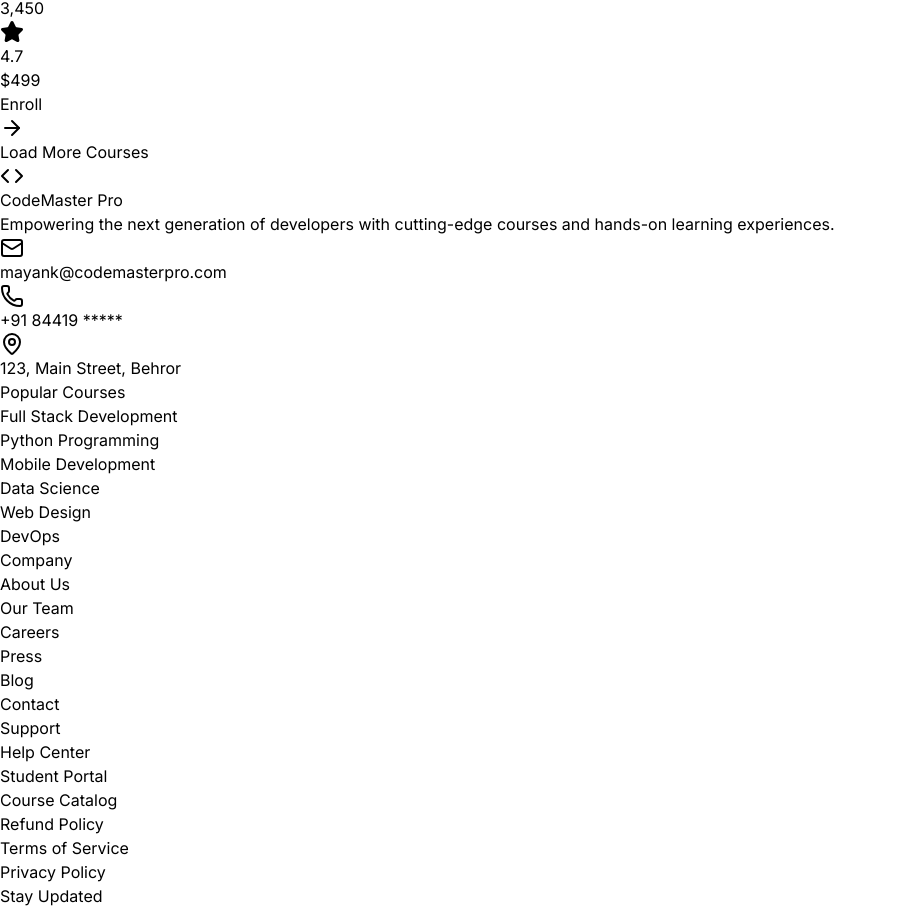
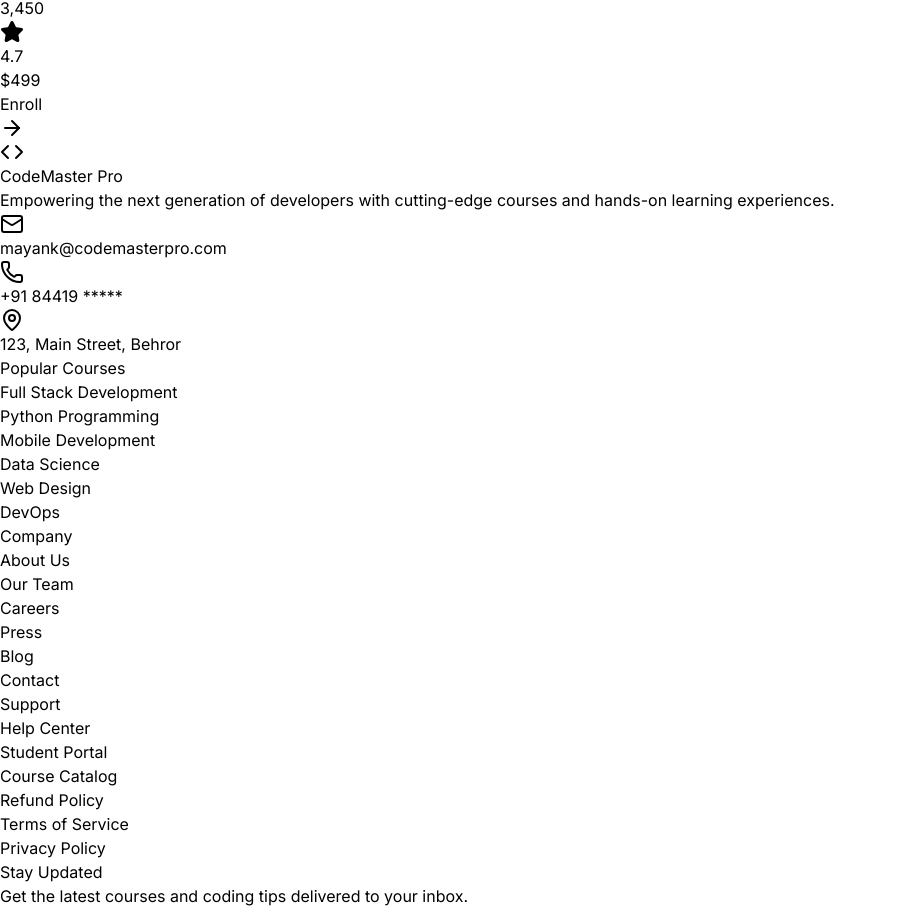
Before and after one commit to MayankYadav-dev/CodeMaster-Pro, a Next.js app: page /allcourses in a window 1280 px wide. Shown: the part 6592-7504 px from the top of the page, without its empty margins (0-897 px from the left). Built offline with nearby package versions, Linux system fonts and the light colour scheme.

Commit message:
minor changes

```diff
--- a/src/app/allcourses/page.js
+++ b/src/app/allcourses/page.js
@@ -41,7 +41,6 @@
     <section>
     <Navbar />
     <div className="pt-16 min-h-screen bg-[#F1EFEC] dark:bg-[#030303] transition-colors duration-300">
-      {/* Header */}
 
       <div className="py-16">
         <div className="max-w-7xl mx-auto px-4 sm:px-6 lg:px-8">
@@ -59,12 +58,10 @@
         </div>
       </div>
 
-      {/* Filters */}
       <div className="shadow-sm border-b border-[#E0E0E0] dark:border-[#1D2C3E]">
         <div className="max-w-7xl mx-auto px-4 sm:px-6 lg:px-8 py-6">
           <div className="flex flex-wrap gap-6 items-center justify-between">
             <div className="flex flex-wrap gap-4">
-              {/* Category Filter */}
               <div>
                 <label className="block text-sm font-medium text-[#123458] dark:text-[#D4C9BE] mb-2">
                   Category
@@ -80,7 +77,6 @@
                 </select>
               </div>
 
-              {/* Level Filter */}
               <div>
                 <label className="block text-sm font-medium text-[#123458] dark:text-[#D4C9BE] mb-2">
                   Level
@@ -97,7 +93,6 @@
               </div>
             </div>
 
-            {/* Sort By */}
             <div>
               <label className="block text-sm font-medium text-[#123458] dark:text-[#D4C9BE] mb-2">
                 Sort By
@@ -118,7 +113,6 @@
         </div>
       </div>
 
-      {/* Courses Grid */}
       <div className="py-12">
         <div className="max-w-7xl mx-auto px-4 sm:px-6 lg:px-8">
           <div className="grid grid-cols-1 md:grid-cols-2 lg:grid-cols-3 xl:grid-cols-4 gap-8">
@@ -207,15 +201,6 @@
           )}
         </div>
       </div>
-
-      {/* Load More Button */}
-      {filteredCourses.length > 0 && (
-        <div className="text-center pb-12">
-          <button className="px-8 py-3 border-2 border-[#123458] text-[#123458] dark:text-[#D4C9BE] dark:border-[#D4C9BE] rounded-full font-semibold hover:bg-[#123458] hover:text-white dark:hover:bg-[#D4C9BE] dark:hover:text-[#030303] transition-all duration-200">
-            Load More Courses
-          </button>
-        </div>
-      )}
     </div>
     <Footer />
     </section>
--- a/src/app/contact/page.js
+++ b/src/app/contact/page.js
@@ -74,7 +74,6 @@
       <Navbar />
       <div className="pt-16 min-h-screen bg-[#F1EFEC] dark:bg-[#030303] transition-colors duration-300">
 
-        {/* Hero Section */}
         <div className="pt-24 pb-16">
           <div className="max-w-7xl mx-auto px-4 sm:px-6 lg:px-8 text-center">
             <h1 className="text-4xl md:text-6xl font-bold text-[#123458] dark:text-[#D4C9BE] mb-6">Get in Touch</h1>
@@ -85,7 +84,6 @@
           </div>
         </div>
 
-        {/* Contact Info Cards */}
         <div className="py-16">
           <div className="max-w-7xl mx-auto px-4 sm:px-6 lg:px-8 grid grid-cols-1 md:grid-cols-2 lg:grid-cols-4 gap-8">
             {contactInfo.map((info, index) => (
@@ -99,11 +97,9 @@
           </div>
         </div>
 
-        {/* Contact Form & FAQ */}
         <div className="py-20">
           <div className="max-w-7xl mx-auto px-4 sm:px-6 lg:px-8 grid grid-cols-1 lg:grid-cols-2 gap-16">
 
-            {/* Contact Form */}
             <div className="bg-[#FFFFFF] dark:bg-[#0F1F36] rounded-2xl p-8 shadow-lg">
               <div className="flex items-center mb-6">
                 <MessageCircle className="w-6 h-6 text-[#123458] dark:text-[#D4C9BE] mr-3" />
@@ -147,7 +143,6 @@
               </form>
             </div>
 
-            {/* FAQ Section */}
             <div>
               <h2 className="text-2xl font-bold text-[#123458] dark:text-[#D4C9BE] mb-8">Frequently Asked Questions</h2>
               <div className="space-y-6">
--- a/src/data/mockCoursesData.js
+++ b/src/data/mockCoursesData.js
@@ -1,6 +1,5 @@
 import { Code, Database, Smartphone, Palette, Shield, Brain, Cpu, Camera, Globe, BarChart3, Briefcase, Music, PenTool } from 'lucide-react';
 
-// Featured courses for homepage
 export const featuredCourses = [
   {
     title: 'Full Stack JavaScript',
@@ -37,7 +36,6 @@
   }
 ];
 
-// All courses for the complete listing page
 export const allCourses = [
   {
     title: 'Full Stack JavaScript',
```
Also changed, not shown: src/app/about/page.js (+0 -7 lines).
